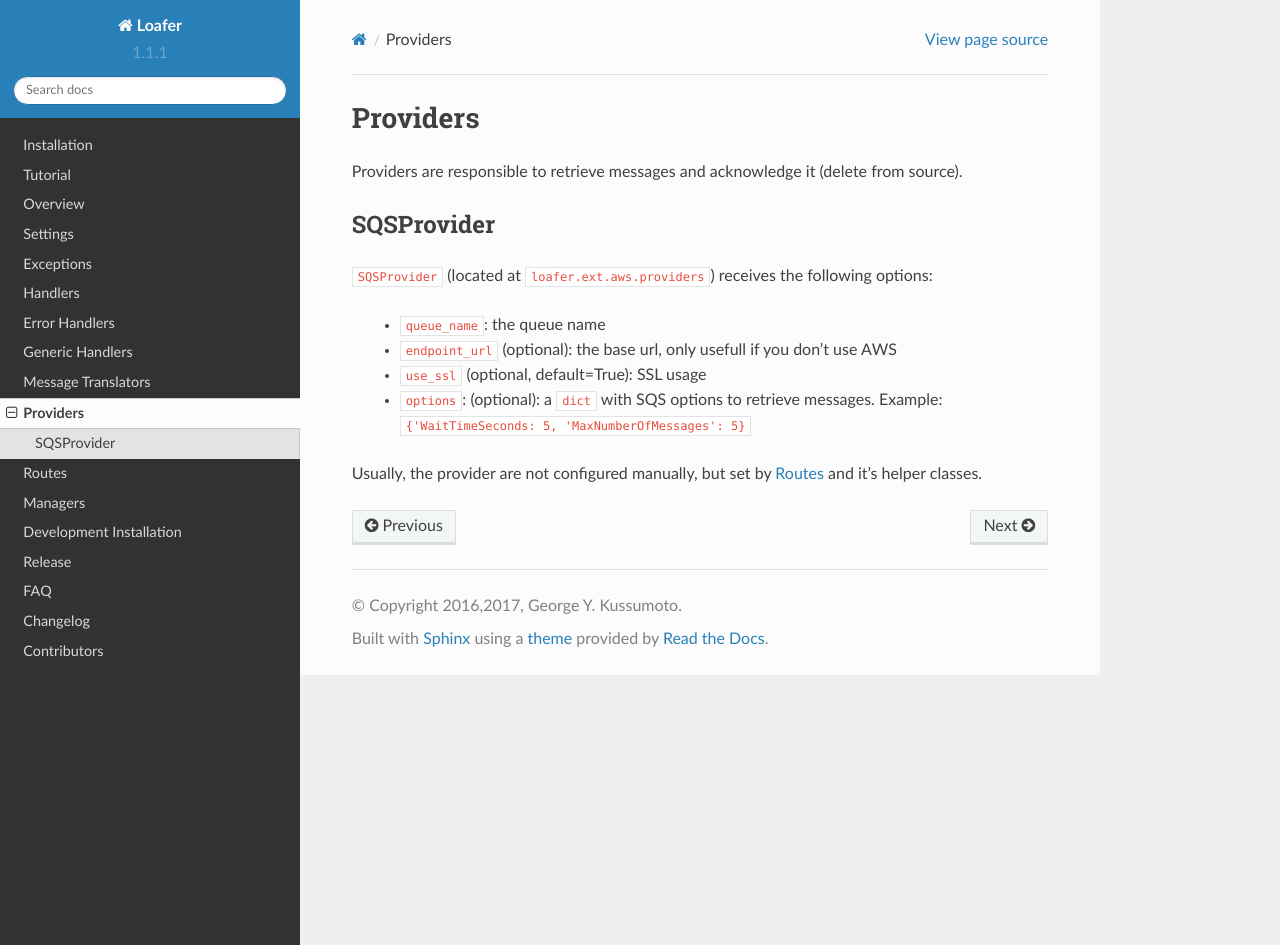
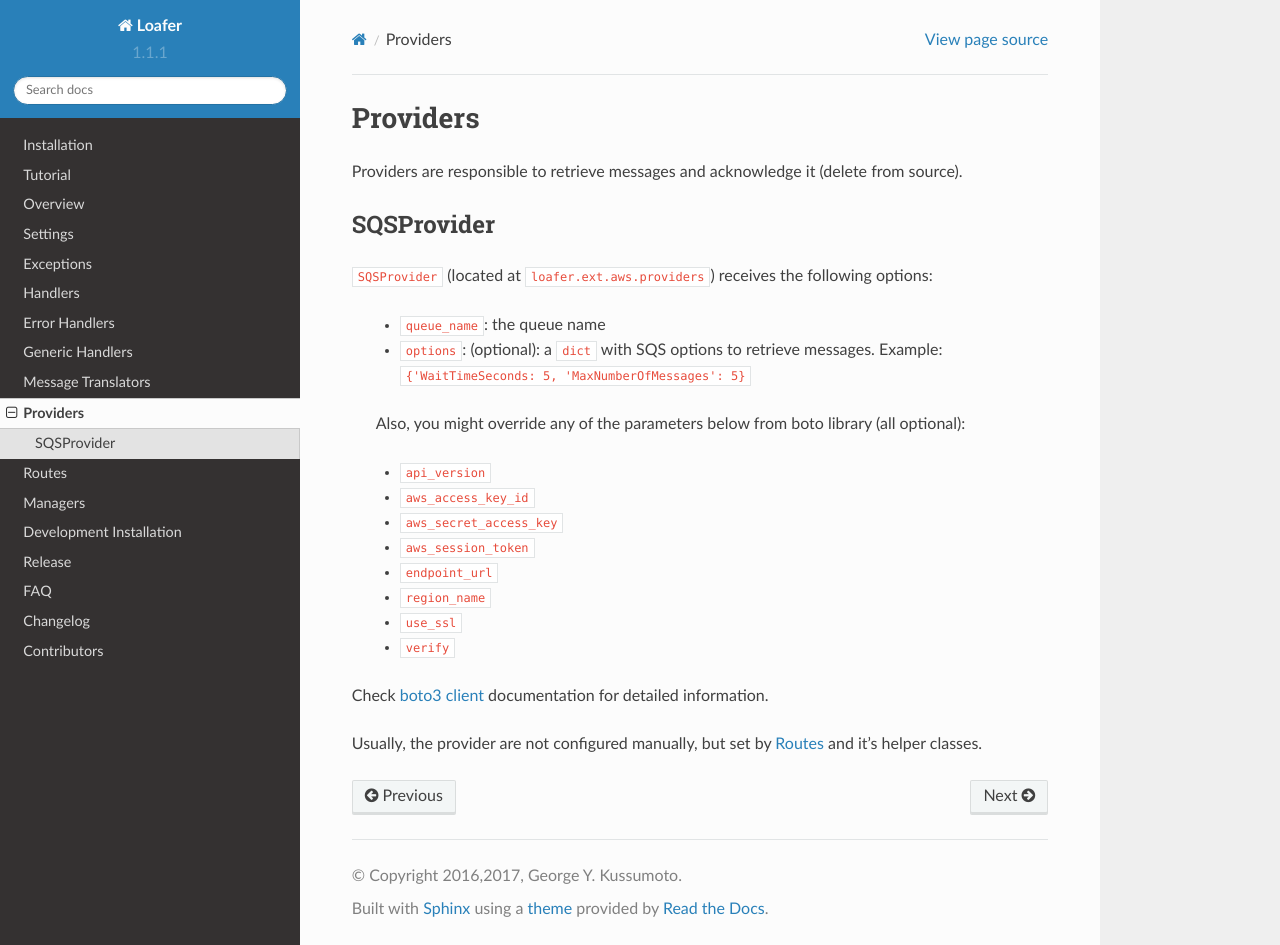
Before and after one commit to georgeyk/loafer, a Sphinx documentation site: the page built from docs/source/providers.rst, in a window 1280 px wide and 945 px high. Built offline with Sphinx 7.4.7 and the Read the Docs theme 2.0.0, drawn with Linux system fonts in a browser that asks for light colours.

Commit message:
Update providers docs

```diff
--- a/docs/source/providers.rst
+++ b/docs/source/providers.rst
@@ -12,11 +12,23 @@ SQSProvider
 ``SQSProvider`` (located at ``loafer.ext.aws.providers``) receives the following options:
 
     * ``queue_name``: the queue name
-    * ``endpoint_url`` (optional): the base url, only usefull if you don't use AWS
-    * ``use_ssl`` (optional, default=True): SSL usage
     * ``options``: (optional): a ``dict`` with SQS options to retrieve messages.
       Example: ``{'WaitTimeSeconds: 5, 'MaxNumberOfMessages': 5}``
 
+    Also, you might override any of the parameters below from boto library (all optional):
+
+    * ``api_version``
+    * ``aws_access_key_id``
+    * ``aws_secret_access_key``
+    * ``aws_session_token``
+    * ``endpoint_url``
+    * ``region_name``
+    * ``use_ssl``
+    * ``verify``
+
+Check `boto3 client`_ documentation for detailed information.
 
 Usually, the provider are not configured manually, but set by :doc:`routes` and
 it's helper classes.
+
+.. _boto3 client: http://boto3.readthedocs.io/en/latest/reference/core/session.html#boto3.session.Session.client
```
